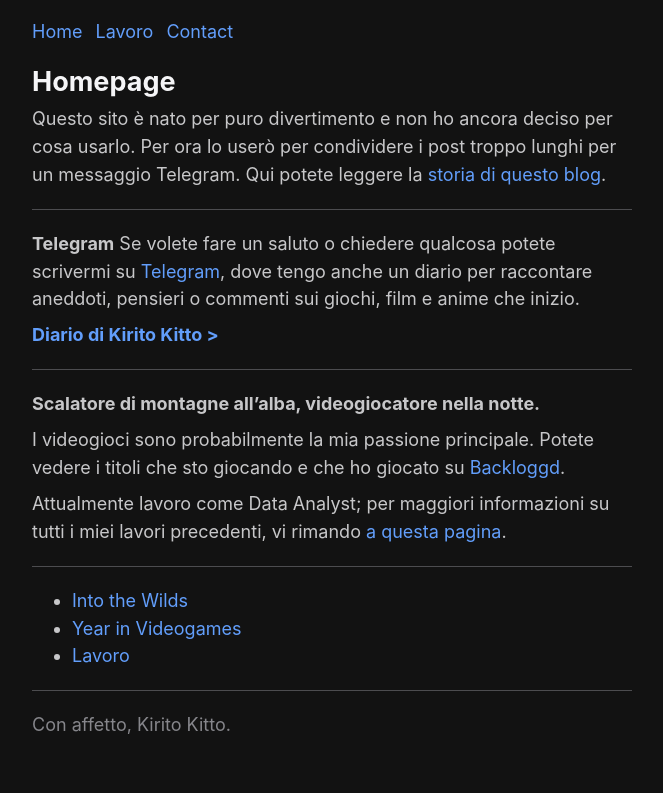
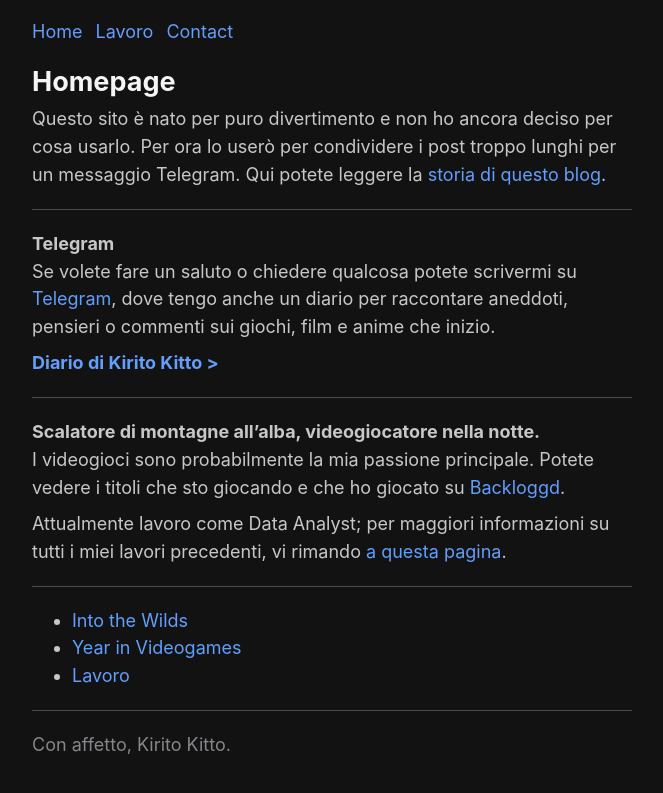
Before and after one commit to KiritoKitto/kiritokitto.github.io, a Jekyll site: the page built from index.md, in a window 1280 px wide. Shown: the top 793 px of the page, without its empty margins (308-971 px from the left). Built offline with Jekyll 4.4.1, drawn with Linux system fonts in a browser that asks for light colours; some web fonts are replaced; our own code applies the rules of GitHub Pages for plain Markdown files.

Commit message:
new paragraph

```diff
--- a/index.md
+++ b/index.md
@@ -4,15 +4,14 @@ Questo sito è nato per puro divertimento e non ho ancora deciso per cosa usarlo
 
 ---
 
-**Telegram**
+**Telegram**\
 Se volete fare un saluto o chiedere qualcosa potete scrivermi su [Telegram](https://t.me/kiritokitto), dove tengo anche un diario per raccontare aneddoti, pensieri o commenti sui giochi, film e anime che inizio.
 
 [**Diario di Kirito Kitto >**](https://t.me/+eYDpkG161AY4YzI0)
 
 ---
 
-**Scalatore di montagne all'alba, videogiocatore nella notte.**
-
+**Scalatore di montagne all'alba, videogiocatore nella notte.**\
 I videogioci sono probabilmente la mia passione principale. Potete vedere i titoli che sto giocando e che ho giocato su [Backloggd](https://www.backloggd.com/u/KiritoKitto/).
 
 Attualmente lavoro come Data Analyst; per maggiori informazioni su tutti i miei lavori precedenti, vi rimando [a questa pagina](/job).
```
